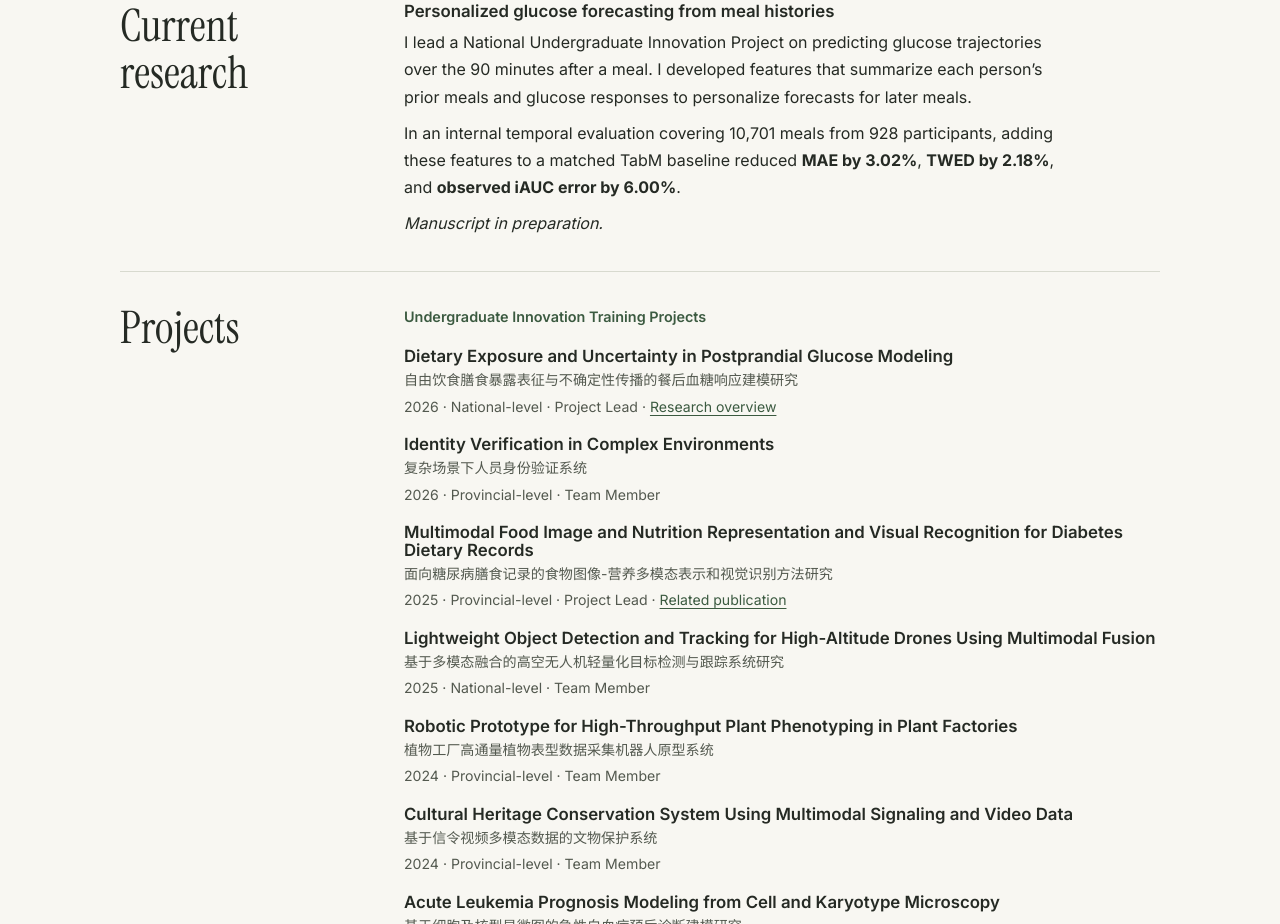
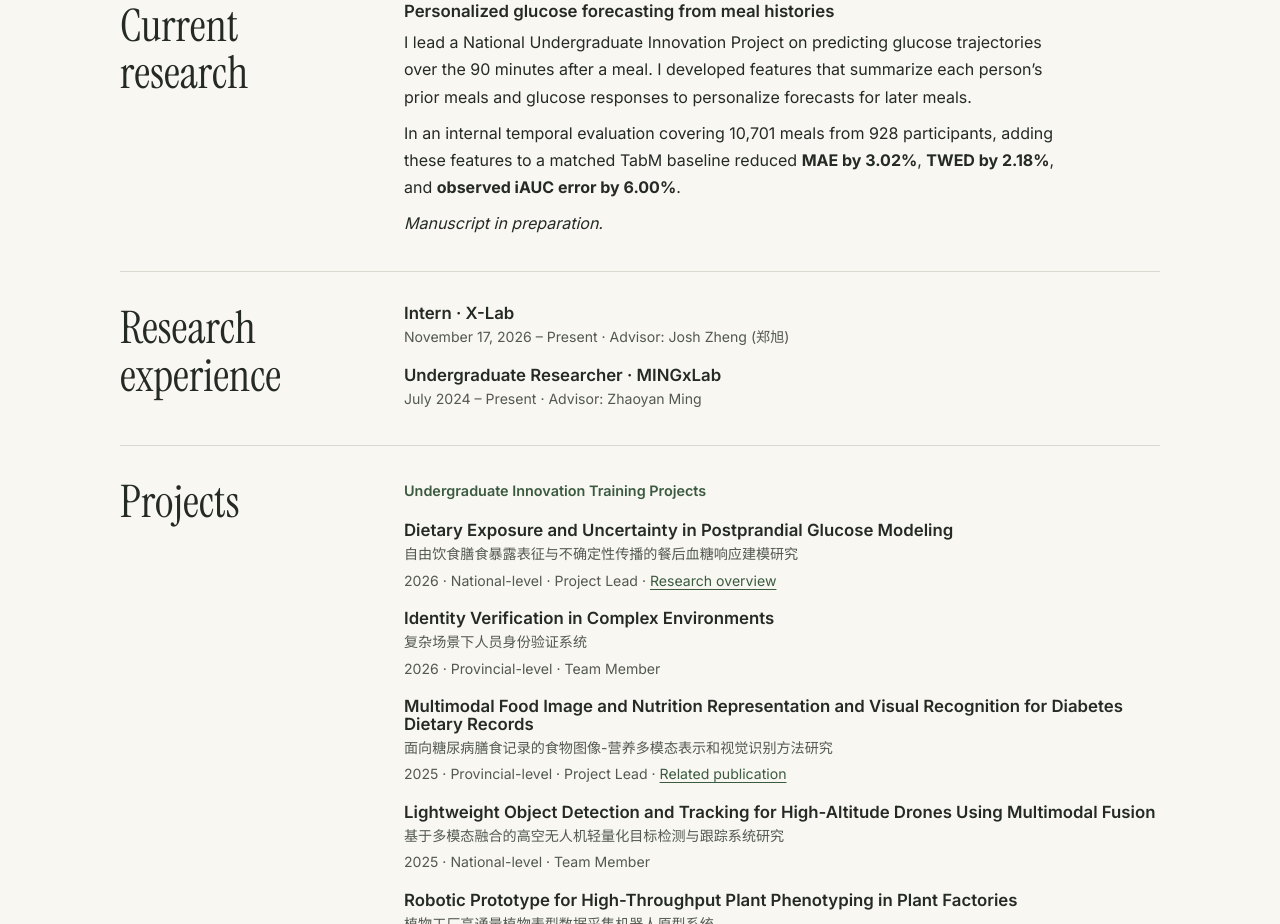
Before and after one commit to MyLoveSong/MyLoveSong.github.io, a plain HTML site: page index.html in a window 1280 px wide. Shown: the part 1262-2186 px from the top of the page. Drawn offline with Linux system fonts and the light colour scheme.

Commit message:
Add MINGxLab and X-Lab research experience

```diff
--- a/index.html
+++ b/index.html
@@ -114,6 +114,7 @@
       <nav aria-label="Main navigation">
         <a href="#publication">Publication</a>
         <a href="#research">Research</a>
+        <a href="#experience">Experience</a>
         <a href="#projects">Projects</a>
         <a href="#software">Software</a>
         <a href="#intellectual-property">Intellectual property</a>
@@ -161,6 +162,20 @@
           <p class="summary">In an internal temporal evaluation covering 10,701 meals from 928 participants, adding these features to a matched TabM baseline reduced <strong>MAE by 3.02%</strong>, <strong>TWED by 2.18%</strong>, and <strong>observed iAUC error by 6.00%</strong>.</p>
           <p class="summary"><em>Manuscript in preparation.</em></p>
         </div>
+      </section>
+
+      <section class="section" id="experience" aria-labelledby="experience-heading">
+        <h2 id="experience-heading">Research experience</h2>
+        <ul class="projects">
+          <li>
+            <h3>Intern · X-Lab</h3>
+            <p class="project-meta"><time datetime="2026-11-17">November 17, 2026</time> – Present · Advisor: Josh Zheng (<span lang="zh-CN">郑旭</span>)</p>
+          </li>
+          <li>
+            <h3>Undergraduate Researcher · MINGxLab</h3>
+            <p class="project-meta"><time datetime="2024-07">July 2024</time> – Present · Advisor: Zhaoyan Ming</p>
+          </li>
+        </ul>
       </section>
 
       <section class="section" id="projects" aria-labelledby="projects-heading">
```
